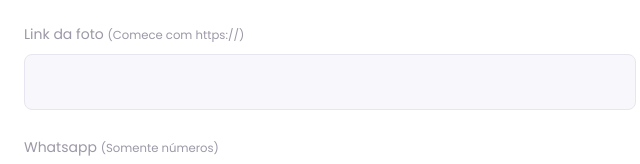
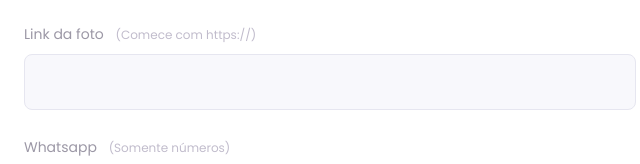
Before and after one commit to Hugovarellaa/nlw-02-discovery, a website: page src/views/give-classes.html in a window 1280 px wide. Shown: the part 531-695 px from the top of the page, 310-950 px from the left. Drawn offline with Linux system fonts and the light colour scheme; files that its build step writes are made by us from their sources; files whose address does not match are found by name.

Commit message:
chore: update tag small

```diff
--- a/public/styles/partials/forms.css
+++ b/public/styles/partials/forms.css
@@ -46,3 +46,9 @@
   right: 1.6rem;
   bottom: 0;
 }
+
+label small {
+  font-size: 1.2rem;
+  padding-left: 0.8rem;
+  color: var(--color-small-info);
+}
```
